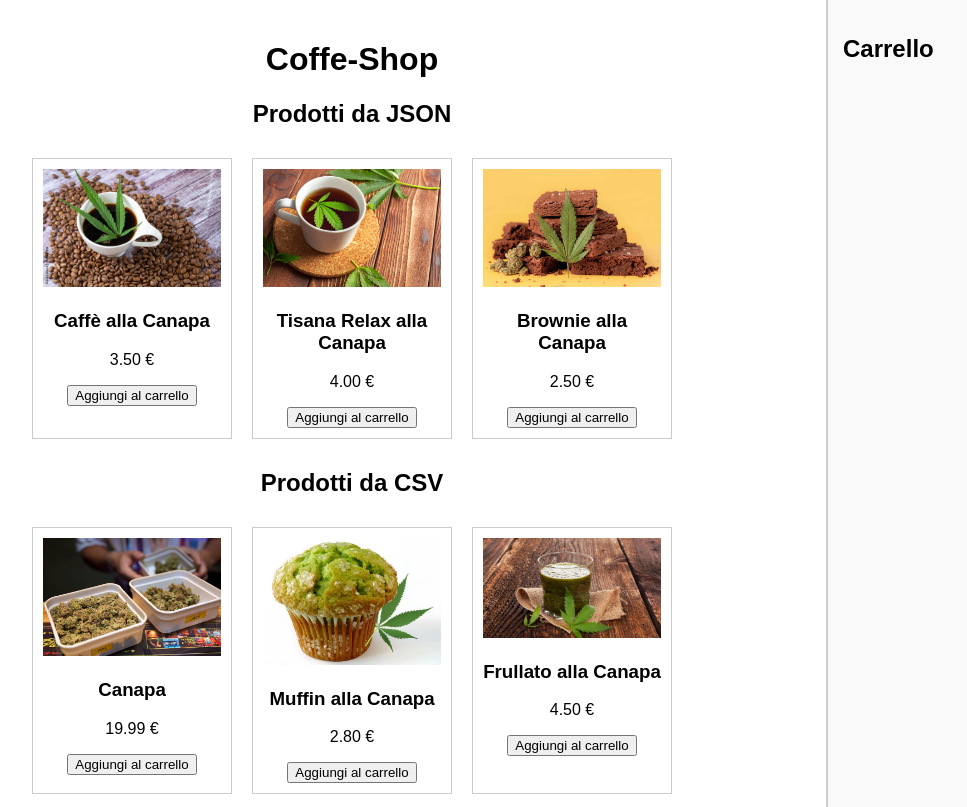
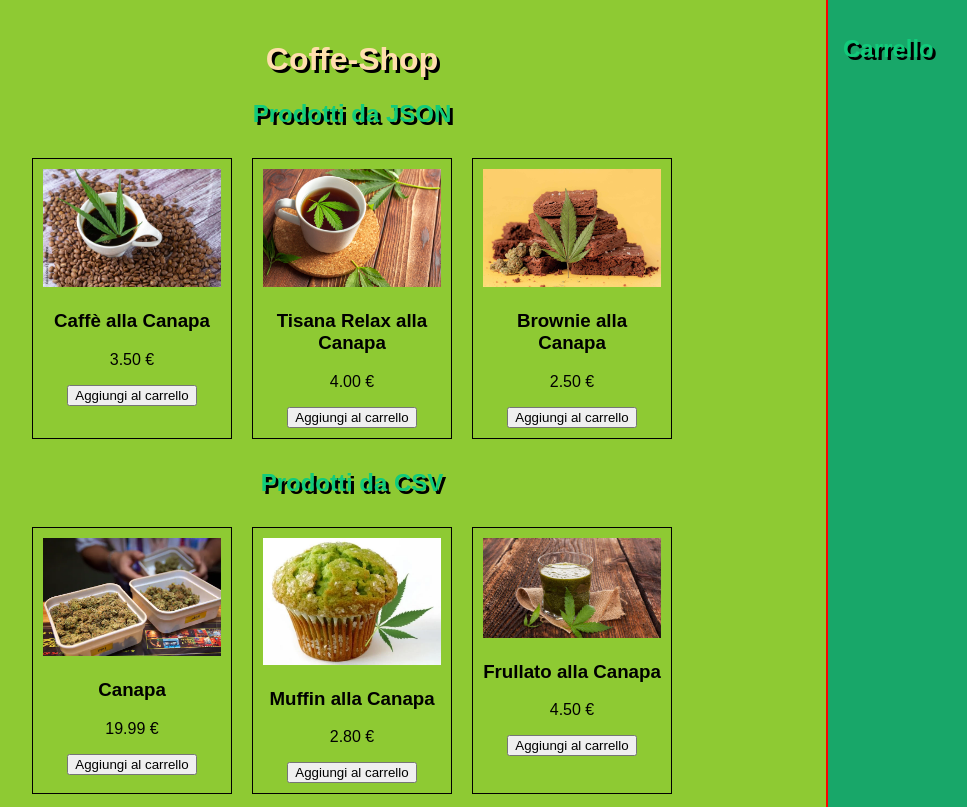
Before and after one commit to Zebb0a/TPS_5E_inf, a plain HTML site: page lab/e-commerce_json_xml_csv/index.html in a window 1280 px wide. Shown: the top 807 px of the page, without its empty margins (122-1089 px from the left). Drawn offline with Linux system fonts and the light colour scheme.

Commit message:
Revise styles for body, headings, and cart
Updated styles for body and headings, changed card border color, and modified cart background and border.

```diff
--- a/lab/e-commerce_json_xml_csv/style.css
+++ b/lab/e-commerce_json_xml_csv/style.css
@@ -1,6 +1,17 @@
 body {
   margin: 0;
   font-family: sans-serif;
+  background-color: rgb(142, 202, 51);
+}
+
+h1{
+  color: navajowhite;
+  text-shadow: 3px 3px #000000;
+}
+
+h2{
+  color: #11cb7b;
+  text-shadow: 3px 3px #000000;
 }
 
 #layout {
@@ -9,7 +20,7 @@ body {
 }
 
 #contenuto {
-  flex: 1; /* occupa lo spazio a sinistra */
+  flex: 1;
   padding: 20px;
   text-align: center;
 }
@@ -22,7 +33,7 @@ body {
 }
 
 .card {
-  border: 1px solid #ccc;
+  border: 1px solid #000000;
   padding: 10px;
   margin: 10px;
   width: 200px;
@@ -36,8 +47,8 @@ body {
 
 #carrello {
   width: 300px;
-  background: #f9f9f9;
-  border-left: 2px solid #ccc;
+  background: #18a769;
+  border-left: 2px solid #ff0000;
   padding: 15px;
   display: flex;
   flex-direction: column;
```
